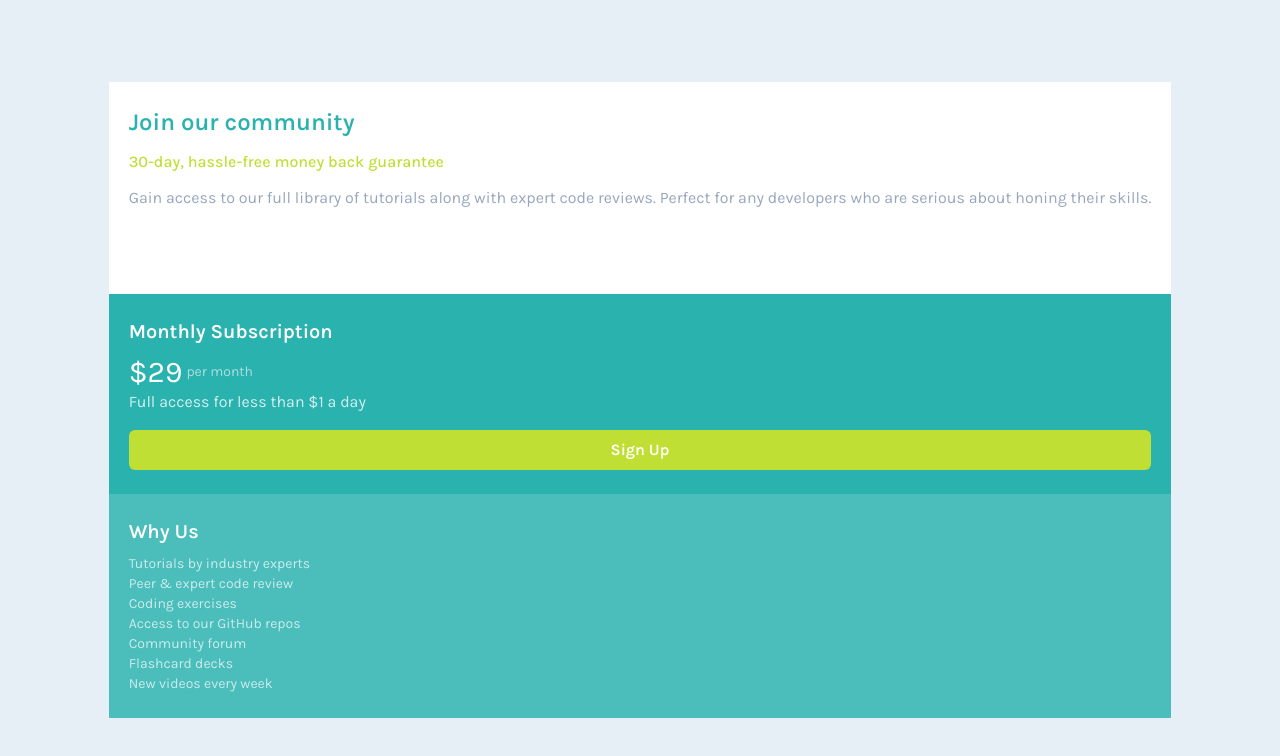
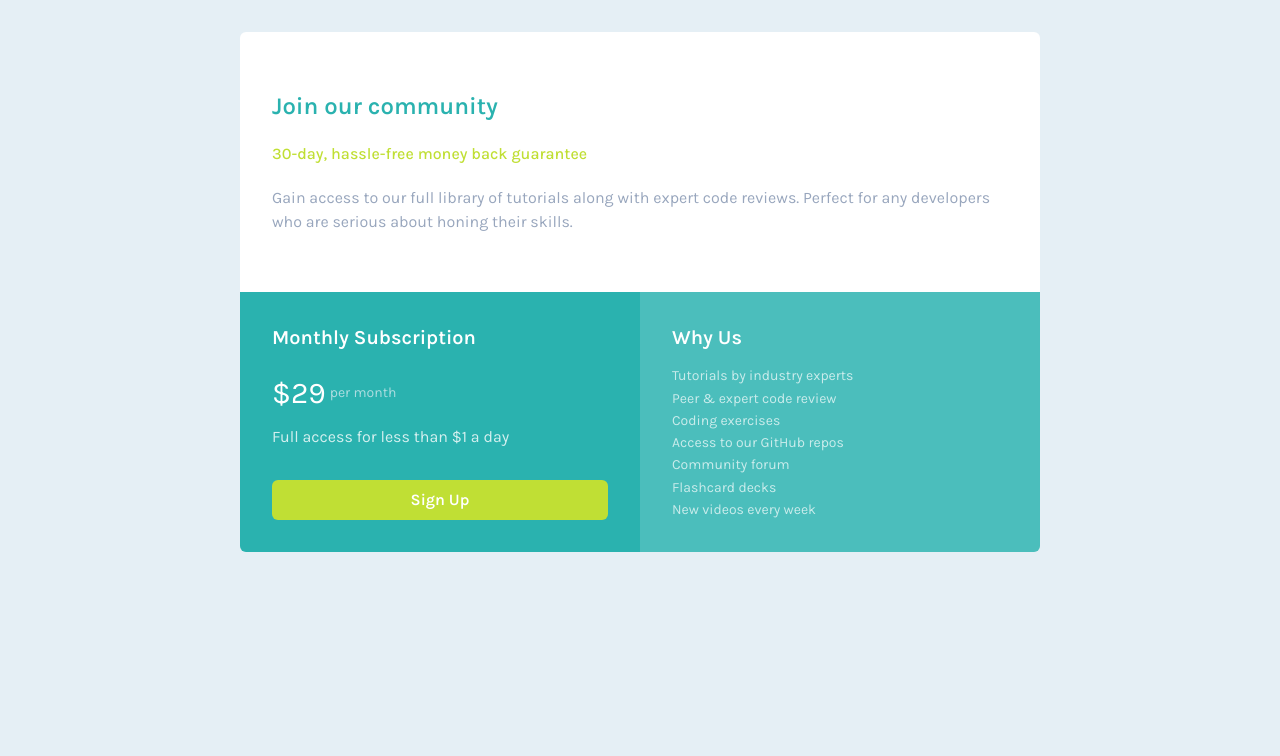
Before and after one commit to jesutobi-world/single-price-grid-component-master, a website: page index.html in a window 1280 px wide. Drawn offline with Linux system fonts and the light colour scheme.

Commit message:
finished?

```diff
--- a/index.html
+++ b/index.html
@@ -7,23 +7,23 @@
   <link href="/dist/output.css" rel="stylesheet">
   <title>Single Price Grid Component</title>
 </head>
-<body class="bg-lightGray h-screen w-screen p-8 font-Karla flex items-center justify-center">
-  <div class="container h-auto w-auto grid grid-cols-1 grid-rows-3 rounded-md overflow-hidden pt-4 pb-4">
-    <div class="row-span-1 bg-white h-68 w-76 pt-6 pb-6 pl-5 pr-5 text-left flex flex-col gap-3 overflow-hidden">
+<body class="bg-lightGray h-auto w-screen p-8 font-Karla flex items-center justify-center">
+  <div class="container grid lg:grid-rows-2 w-auto h-auto rounded-md overflow-hidden lg:w-[800px] lg:h-[520px] grid-rows-3">
+    <div class=" bg-white w-auto rows-span-1 p-8 flex flex-col justify-center gap-5">
       <h1 class="text-2xl text-cyan font-semibold">Join our community</h1>
       <h3 class="text-md text-brightYellow font-medium">30-day, hassle-free money back guarantee</h3>
       <p class="text-grayishBlue text-base leading-6">Gain access to our full library of tutorials along with expert code reviews.
       Perfect for any developers who are serious about honing their skills.</p>
     </div>
-    <div class="row-span-2 grid grid-row-2">
-      <div class="row-span-1 bg-cyan h-68 w-76 pt-6 pb-6 pl-5 pr-5 text-left flex-col overflow-hidden grid items-center">
+    <div class="w-auto grid lg:grid-cols-2 row-span-2">
+      <div class=" bg-cyan p-8 flex flex-col justify-between">
         <h1 class="text-white text-xl font-semibold pb-2" >Monthly Subscription</h1>
         <div class="flex items-center gap-1"><span class="text-3xl text-white">&dollar;29</span> <p class="opacity-70 text-lightGray text-sm">per month</p></div>
         <p class="text-white opacity-80 text-md pb-4">Full access for less than &dollar;1 a day</p>
         <button class="w-full p-2 text-base rounded-md bg-brightYellow text-white font-semibold outline-none border-none">Sign Up</button>
       </div>
-      <div class="bg-brightCyan row-span-1 h-68 w-76 pt-6 pb-6 pl-5 pr-5 text-left overflow-hidden grid items-center">
-        <h1 class="text-white text-xl font-semibold pb-2">Why Us</h1>
+      <div class="bg-brightCyan p-8 flex flex-col justify-between">
+        <h1 class="text-white text-xl font-semibold pb-3">Why Us</h1>
         <p class="text-white opacity-70 text-sm">Tutorials by industry experts</p>
         <p class="text-white opacity-70 text-sm">Peer &amp; expert code review</p>
         <p class="text-white opacity-70 text-sm">Coding exercises</p>
```
Also changed, not shown: dist/output.css.
